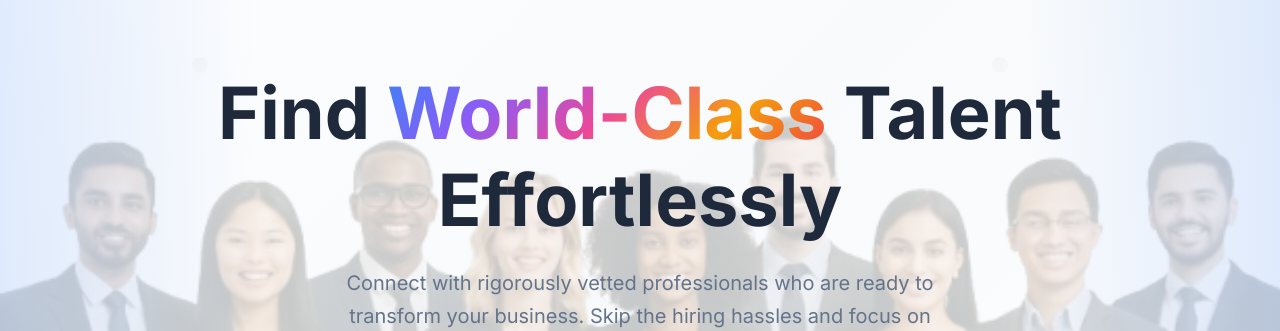
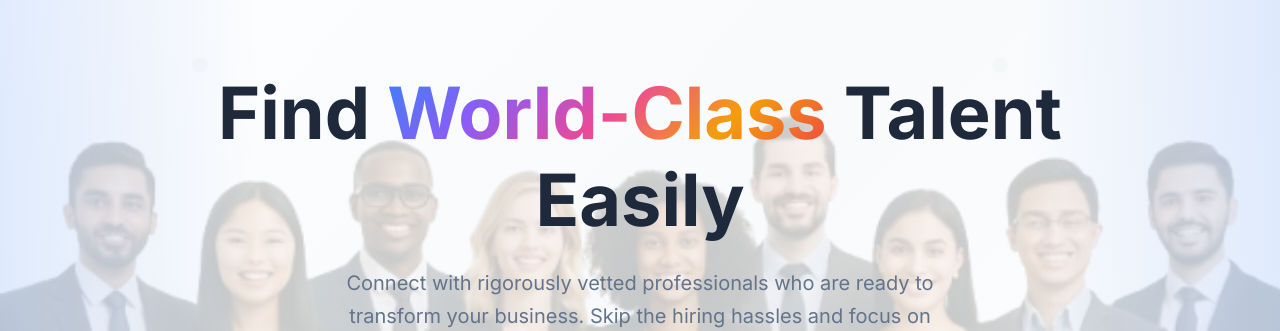
Before and after one commit to Kavindu0118/talenthub-outsource-comp, a React (Vite) app: page / in a window 1280 px wide. Shown: the part 199-530 px from the top of the page. Built offline with nearby package versions, Linux system fonts and the light colour scheme; no server answers.

Commit message:
Update the header content Effortlessly to easily

```diff
--- a/src/components/sections/Hero.jsx
+++ b/src/components/sections/Hero.jsx
@@ -11,7 +11,7 @@ const Hero = () => {
         <h1 className="hero-title">
           Find <span className="gradient-text">World-Class</span> Talent
           <br />
-          Effortlessly
+          {/*Update Effortlessly to Easily */}Easily
         </h1>
         <p className="hero-subtitle">
           Connect with rigorously vetted professionals who are ready to transform your business.
```
